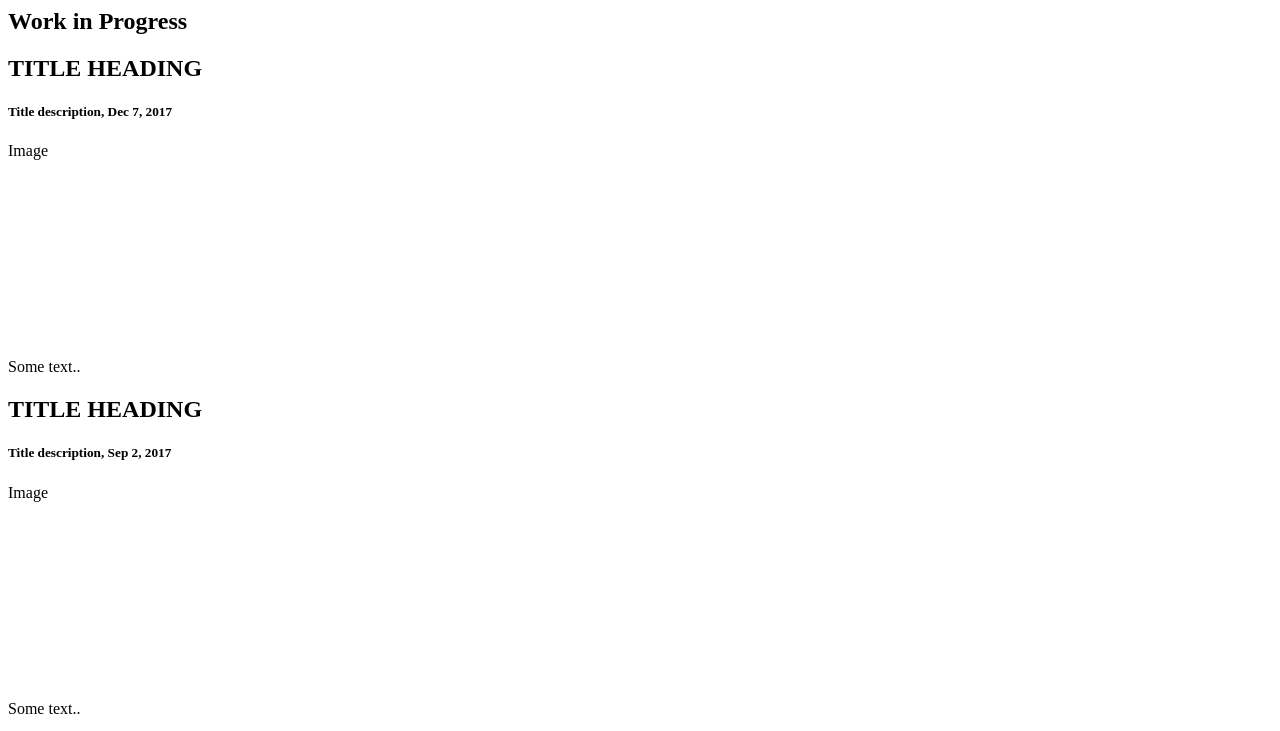
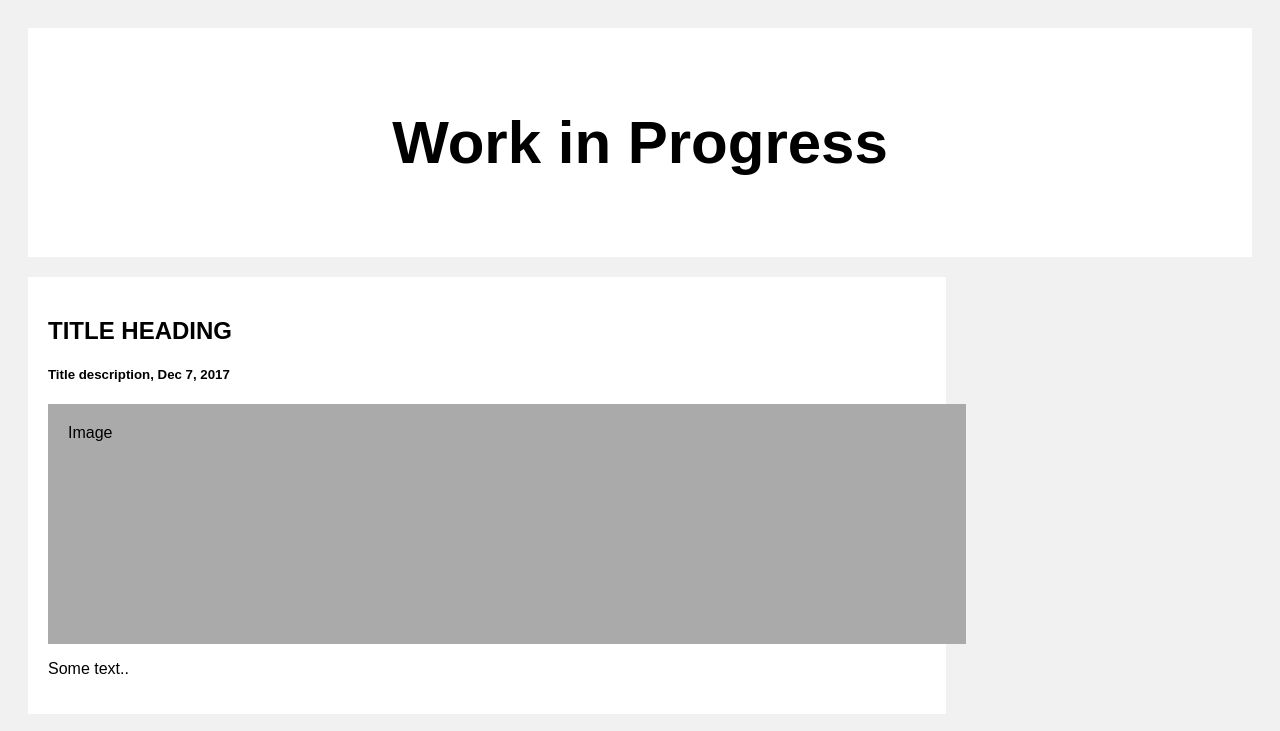
Before and after one commit to jholstead1/wienerreport.github.com, a plain HTML site: page index.html in a window 1280 px wide. Shown: the top 731 px of the page. Drawn offline with Linux system fonts and the light colour scheme.

Commit message:
Update index.html

```diff
--- a/index.html
+++ b/index.html
@@ -1,4 +1,4 @@
-<link rel="stylesheet" href=".main.css">
+<link rel="stylesheet" href="wienerreport.github.com/main.css">
 <div class="header">
   <h2>Work in Progress</h2>
 </div>
```
